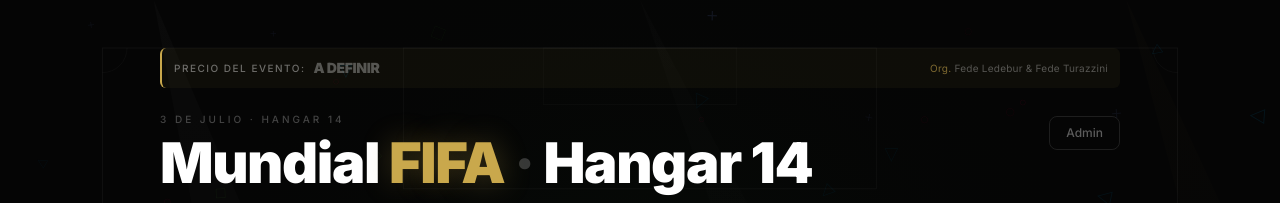
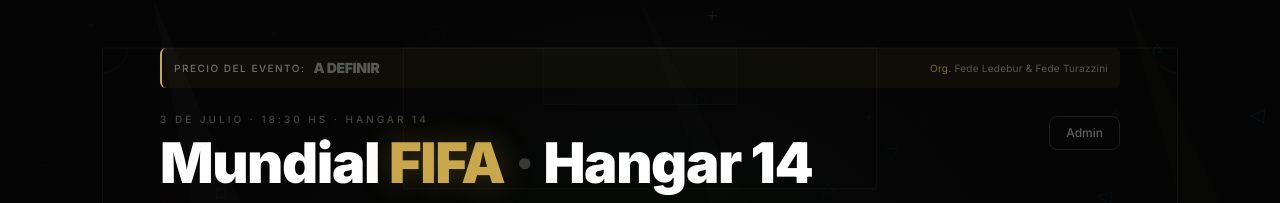
Before and after one commit to fedeturazzini/mundialHangar14, a Next.js app: page / in a window 1280 px wide. Shown: the top 203 px of the page. Built offline with nearby package versions, Linux system fonts and the light colour scheme; no server answers; the database is empty.

Commit message:
feat: add 18:30 hs to header subtitle

```diff
--- a/app/page.tsx
+++ b/app/page.tsx
@@ -208,7 +208,7 @@
           <div className="flex items-start justify-between mb-8">
             <div>
               <p className="text-[10px] text-white/25 tracking-[0.3em] uppercase mb-2 font-medium">
-                3 de Julio · Hangar 14
+                3 de Julio · 18:30 hs · Hangar 14
               </p>
               <h1 className="font-black tracking-tight leading-none" style={{ fontSize: 'clamp(1.8rem, 5vw, 3.5rem)' }}>
                 Mundial{' '}
```
